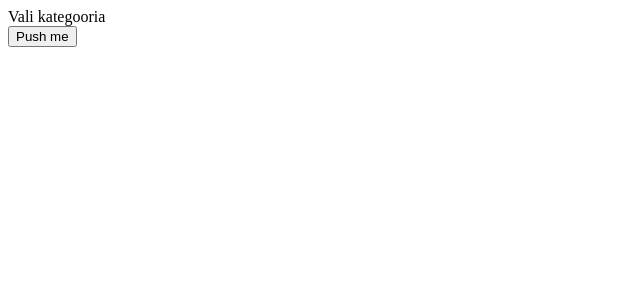
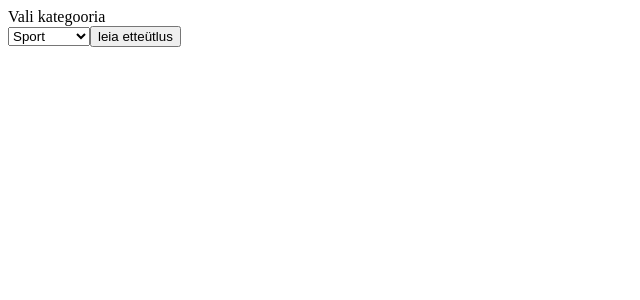
Before and after one commit to mtiganik/e-dictation, a React (Create React App) app: page / in a window 1280 px wide. Shown: the top 300 px of the page, without its empty margins (0-640 px from the left). Built offline with nearby package versions, Linux system fonts and the light colour scheme.

Commit message:
start to http requests

```diff
--- a/src/App.js
+++ b/src/App.js
@@ -1,20 +1,40 @@
 import React from 'react'
 
-const categories = ["sport", "kunst","haridus"]
+// const categories = ["sport", "kunst", "haridus"]
+// const defaultCategory = categories[0]
+
+
+const options = [
+  { label: 'Sport', value: 'sport' },
+  { label: 'Art', value: 'kunst' },
+  { label: 'Education', value: 'haridus' },
+
+];
 
 function App() {
   const [text, setText] = React.useState("")
+  const [category, setCategory] = React.useState(options[0].value);
+
+
+  const handleCategoryChange = (event) => {
+    setCategory(event.target.value);
+  };
 
   function handleClick(){
-    setText("You pressed me")
+    const textToDisplay = "We will look for e-dictation in category: " + category
+    setText(textToDisplay)
   }
   return (
-    <div className="App">
+    <div >
       <div>Vali kategooria</div>
+      <select value={category} onChange={handleCategoryChange}>
+        {options.map((option) => (
+          <option key={option.value} value={option.value}>{option.label}</option>
+          ))}
+      </select>
 
-      <button onClick={handleClick}>Push me</button>
+      <button onClick={handleClick}>leia etteütlus</button>
       <div>{text}</div>
-      <p value={text} />
     </div>
   );
 }
```
